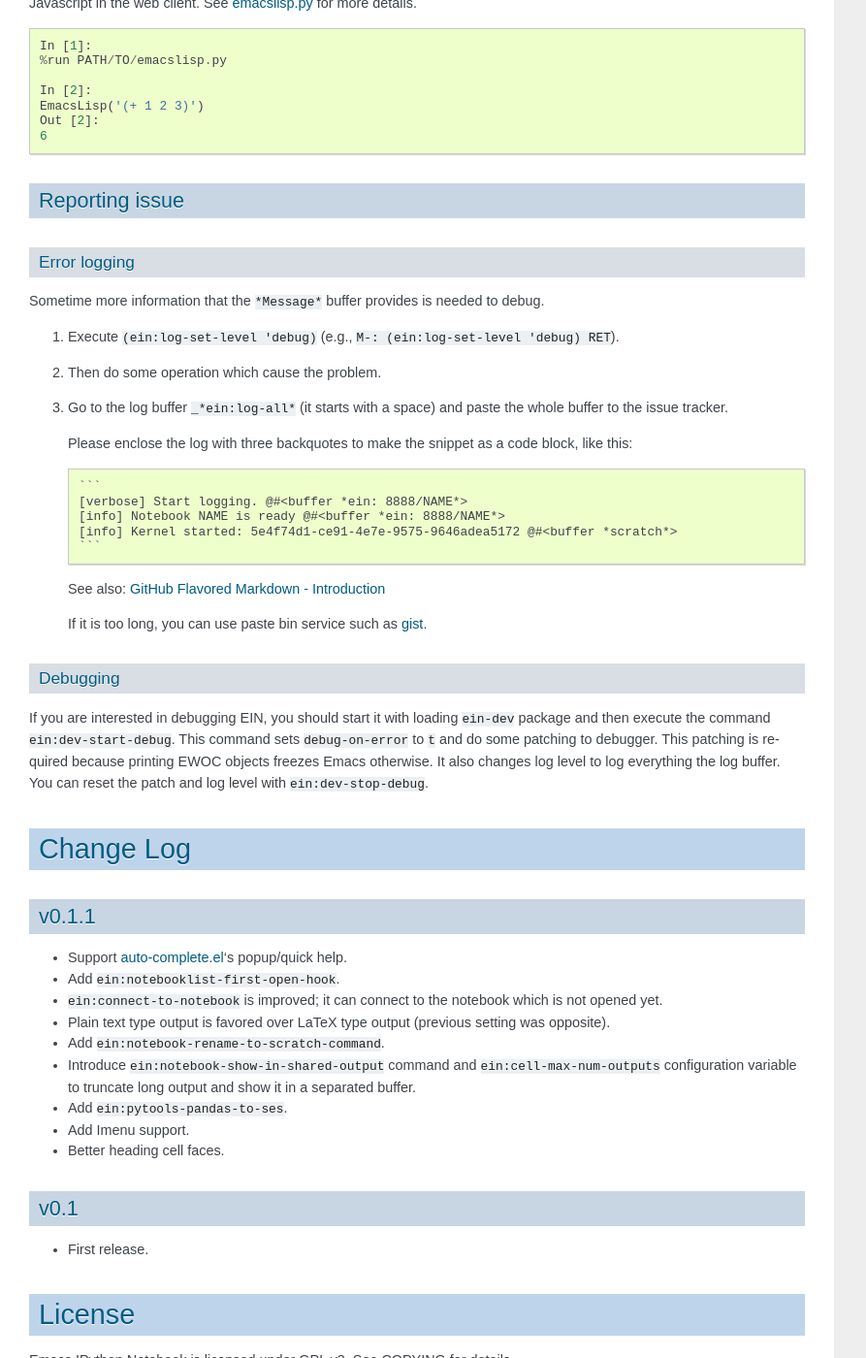
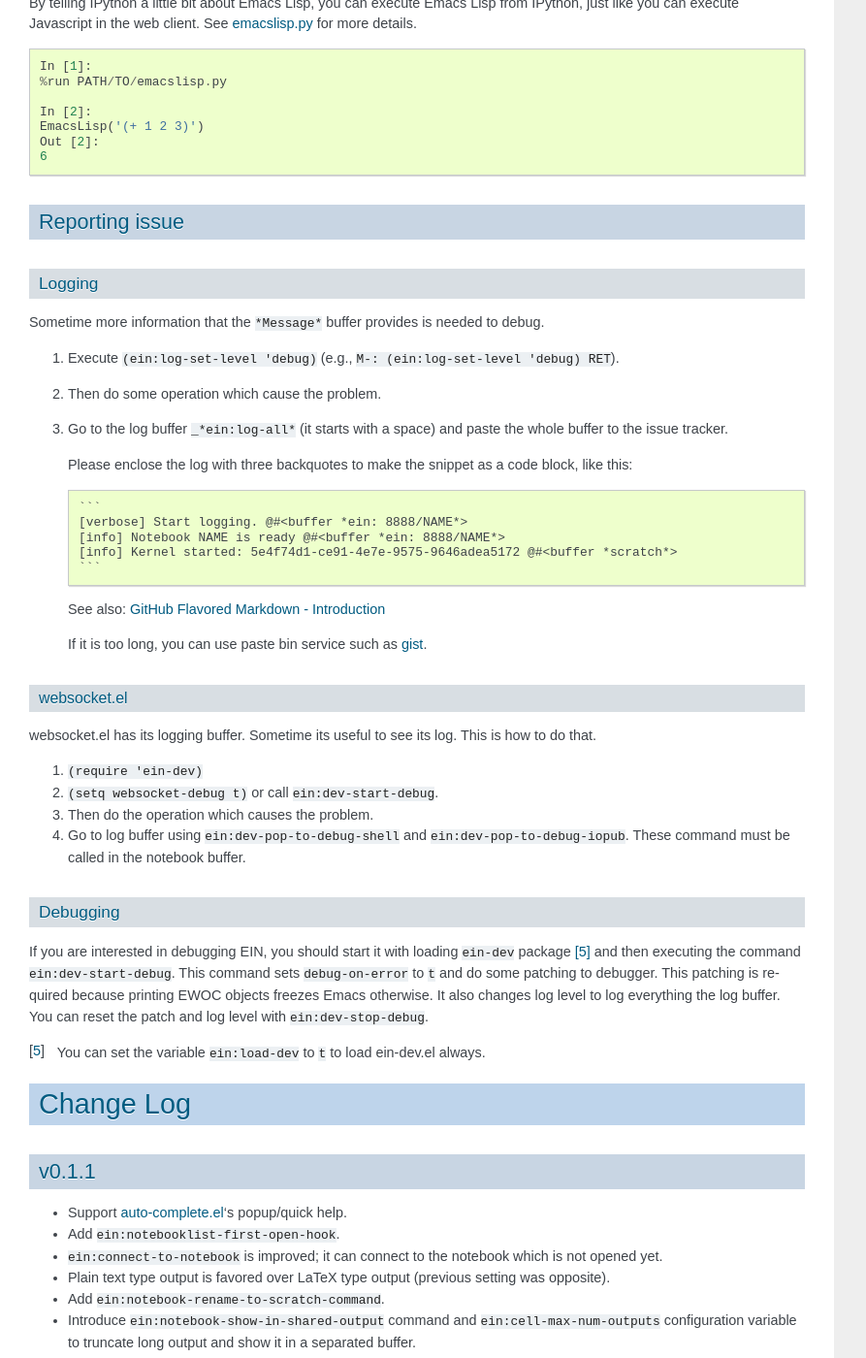
Before and after one commit to millejoh/emacs-ipython-notebook, a Sphinx documentation site: the page built from doc/source/index.rst, in a window 1280 px wide and 1400 px high, scrolled down 10740 px. Shown: the whole window at 97% size, without its empty margins (0-893 px from the left). Built offline with Sphinx 7.4.7, drawn with Linux system fonts in a browser that asks for light colours; cross-references to code outside the pages are shown as plain code; some of the changed text lies outside the part shown.

Commit message:
Improve logging and debugging document

```diff
--- a/doc/source/index.rst
+++ b/doc/source/index.rst
@@ -402,8 +402,8 @@ web client.  See `emacslisp.py`_ for more details.
 Reporting issue
 ---------------
 
-Error logging
-^^^^^^^^^^^^^
+Logging
+^^^^^^^
 
 Sometime more information that the ``*Message*`` buffer provides is
 needed to debug.
@@ -429,17 +429,34 @@ needed to debug.
    If it is too long, you can use paste bin service such as
    `gist <https://gist.github.com/>`_.
 
+websocket.el
+""""""""""""
+
+websocket.el has its logging buffer.  Sometime its useful to see its
+log.  This is how to do that.
+
+1. ``(require 'ein-dev)``
+2. ``(setq websocket-debug t)`` or call :el:symbol:`ein:dev-start-debug`.
+3. Then do the operation which causes the problem.
+4. Go to log buffer using
+   :el:symbol:`ein:dev-pop-to-debug-shell` and
+   :el:symbol:`ein:dev-pop-to-debug-iopub`.
+   These command must be called in the notebook buffer.
+
 Debugging
 ^^^^^^^^^
 
 If you are interested in debugging EIN, you should start it with
-loading :el:symbol:`ein-dev` package and then execute the command
-:el:symbol:`ein:dev-start-debug`.
+loading :el:symbol:`ein-dev` package [#]_ and then executing the
+command :el:symbol:`ein:dev-start-debug`.
 This command sets :el:symbol:`debug-on-error` to ``t`` and do some
 patching to debugger.  This patching is required because printing EWOC
 objects freezes Emacs otherwise.  It also changes log level to
 log everything the log buffer.  You can reset the patch and log level
 with :el:symbol:`ein:dev-stop-debug`.
+
+.. [#] You can set the variable :el:symbol:`ein:load-dev` to
+   :el:symbol:`t` to load ein-dev.el always.
 
 
 Change Log
```
